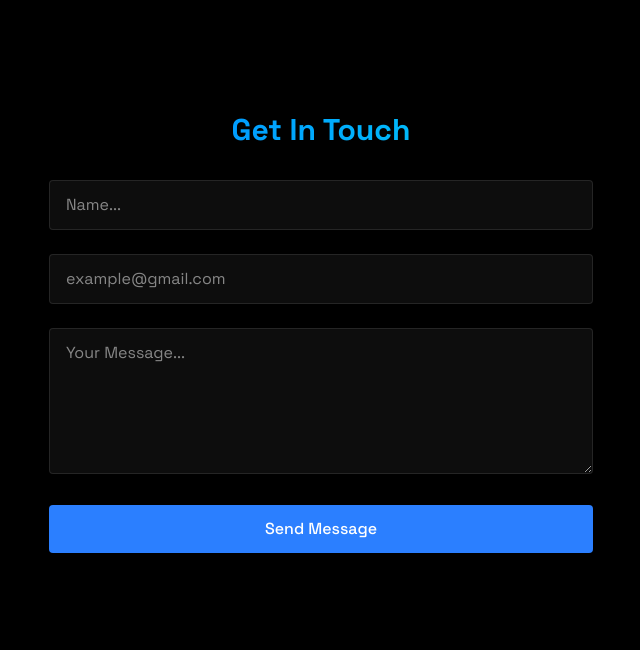
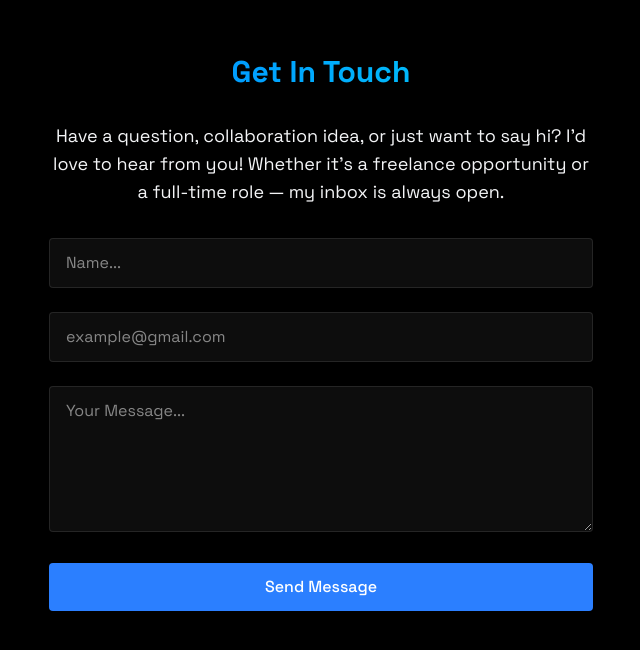
Before and after one commit to makeshmr/RedLabs, a React (Vite) app: page / in a window 1280 px wide. Shown: the part 3116-3766 px from the top of the page, without its empty margins (319-959 px from the left). Built offline with nearby package versions, Linux system fonts and the light colour scheme.

Commit message:
adding text in contact

```diff
--- a/src/components/sections/Contact.jsx
+++ b/src/components/sections/Contact.jsx
@@ -29,6 +29,10 @@ export const Contact = () => {
         <h2 className="text-3xl font-bold mb-8 bg-gradient-to-r from-blue-500 to-cyan-400 bg-clip-text text-transparent text-center">
           Get In Touch
         </h2>
+         <p className="max-w-xl mx-auto mb-8 text-lg">
+        Have a question, collaboration idea, or just want to say hi? I’d love to hear from you!
+        Whether it's a freelance opportunity or a full-time role — my inbox is always open.
+        </p>
         <form className="space-y-6" onSubmit={handleSubmit}>
           <input
             type="text"
```
